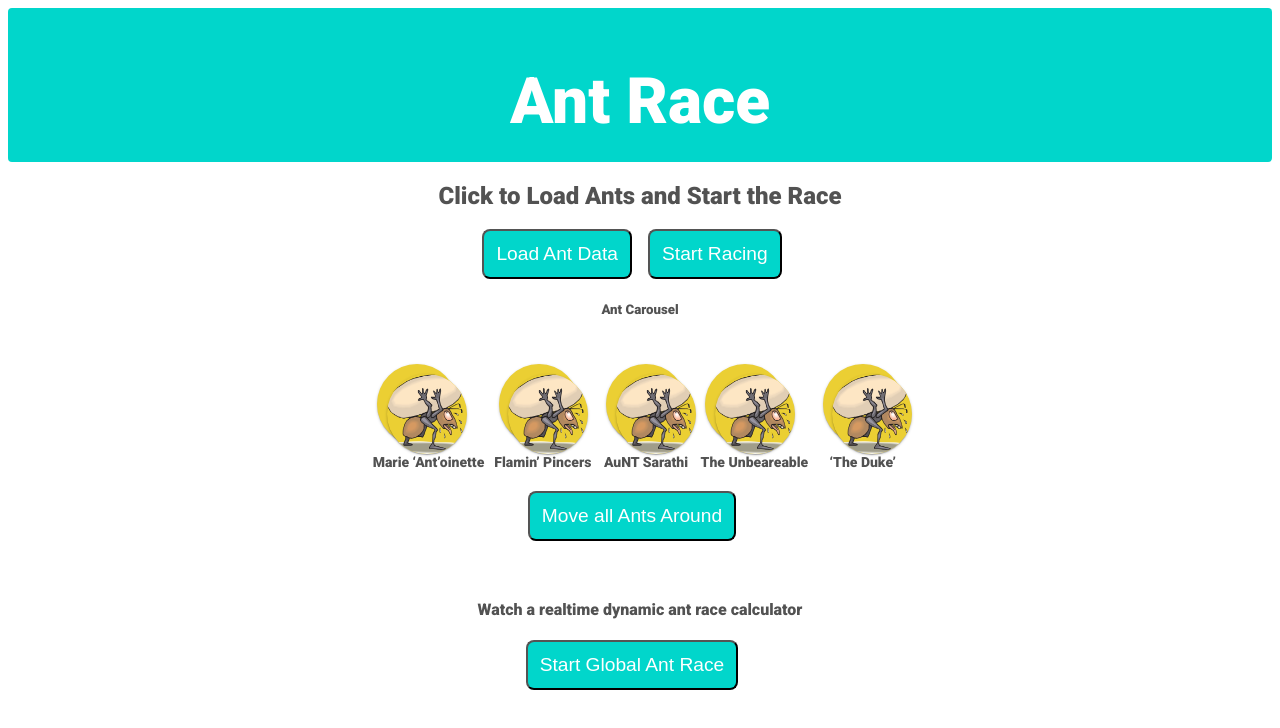
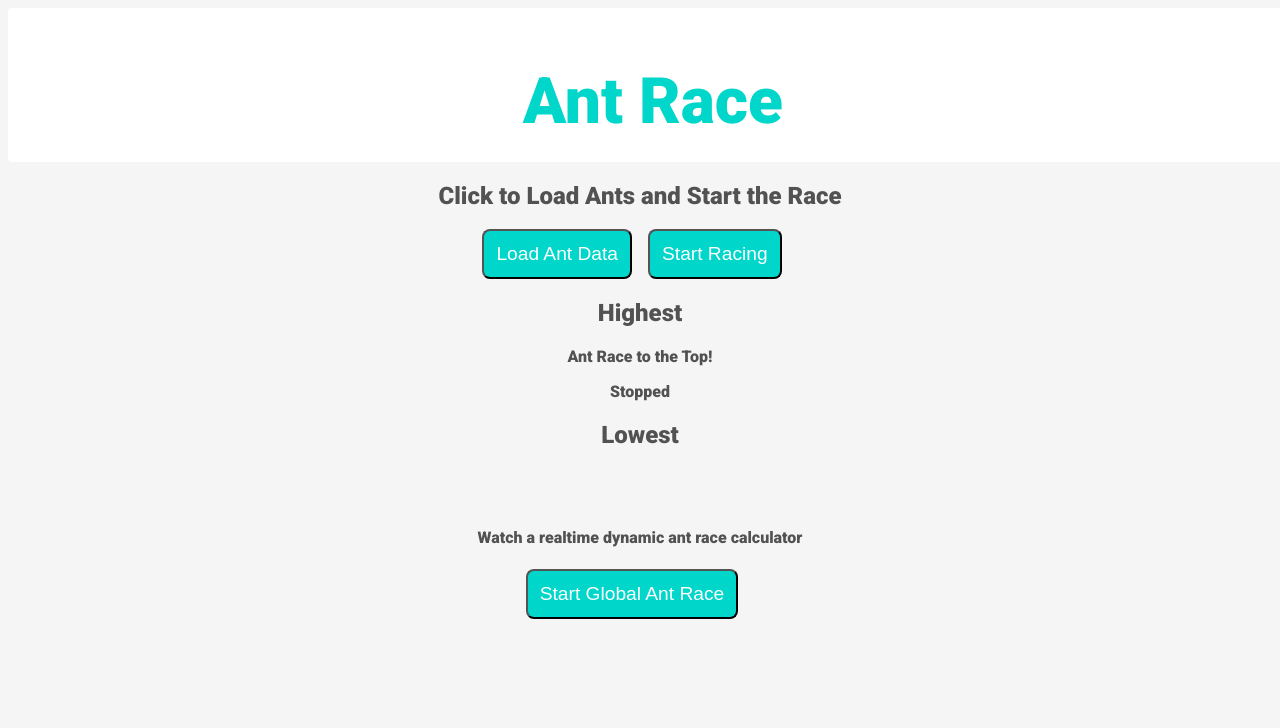
Before and after one commit to nottolivc/ant-race, a React (Create React App) app: page / in a window 1280 px wide. Shown: the top 728 px of the page. Built offline with nearby package versions, Linux system fonts and the light colour scheme.

Commit message:
seperated lean version of app mvp in to tsx folder, rest proptotyping in js for building more complex ui design

```diff
--- a/src/App.css
+++ b/src/App.css
@@ -1,17 +1,18 @@
-.App {
+body {
     text-align: center;
     font-family: 'Roboto', sans-serif;
     color: rgb(82, 82, 82);
-    font-size: 1rem;
+    background: whitesmoke;
 }
 
 header {
-    background: #01d6cb;
-    color: white;
+    color: #01d6cb;
+    background: white;
     height: 8rem;
     padding: 0.8rem;
     border-radius: 4px;
     font-size: 2rem;
+    width: 100%;
 }
 
 .filler {
--- a/src/App.js
+++ b/src/App.js
@@ -5,8 +5,8 @@ import { ANT_INIT, ANT_IN_PROGRESS, ANT_CALCULATED } from './reducers/ants';
 import { UI_IN_PROGRESS, UI_CALCULATED } from './reducers/ui';
 import ProgressBarTimer, { ProgressBar } from './components/ProgressBar';
 import seedData from './api/data.json';
-import AntRacer from './components/AntRacer';
-import Ant from './components/Ant';
+import AntRacer from './components/AntRacer.js';
+//import Ant from './components/Ant';
 import { generateAntWinLikelihoodCalculator } from './utils/algorithm';
 
 const App = (props) => {
@@ -66,8 +66,8 @@ const App = (props) => {
           )) : 'load data...'}
         </ul>
       </section>
-      <h5>Ant Carousel</h5>
-      <Ant />
+      {/* <h5>Ant Carousel</h5> */}
+      {/* <Ant /> */}
       <br />
       <br />
       <h4>Watch a realtime dynamic ant race calculator</h4>
--- a/src/components/AntRacer.js
+++ b/src/components/AntRacer.js
@@ -1,5 +1,5 @@
 import React, { useState } from 'react';
-import seedData from '../api/data.json';
+import seedData from '../api/data';
 import '../App.css';
 
 const AntRacer = () => {
@@ -12,7 +12,7 @@ const AntRacer = () => {
     function updateAnts(chances, idx) {
       const updateAnts = Object.assign({}, {ants});
       updateAnts.ants[idx].likelihoodOfAntWinning = chances;
-      updateAnts.ants[idx].calculatingOdds = "Calculating...";
+      updateAnts.ants[idx].calculatingOdds = "Calculating: ";
       setUpdateAnts(updateAnts);
     }
 
@@ -34,18 +34,21 @@ const AntRacer = () => {
       generateAntWinLikelihoodCalculator()(callback);
     });
   }
+  let done = false;
+  let status = updateAnts.ants && done === false ? <p>Race Started</p> : <p>Stopped</p>;
 
   const AntList = () => {
-    return antBuilder();
+    return antRaceBuilder();
   }
 
-  const antBuilder = () => {
+  const antRaceBuilder = () => {
       let ant = Object.keys(ants).sort((a, b) => ants[a].likelihoodOfAntWinning - ants[b].likelihoodOfAntWinning).reverse().map((idx) => {
       let racerId = "racer" + idx;
       let odds = Math.round(ants[idx].likelihoodOfAntWinning * 100)+"%";
+      done = true;
       return (
         <section className="card">
-        <ul id="racers" className={racerId}>
+          <ul id="racers" className={racerId}>
           <li>Odds of winning: {ants[idx].calculatingOdds}{ants[idx].likelihoodOfAntWinning}</li>
           <li>{ants[idx].name} has a {odds} probability of winning</li>
           <li>Name: {ants[idx].name}</li>
@@ -55,11 +58,12 @@ const AntRacer = () => {
         </section>
       );
     })
+
     return ant;
   }
 
+
   const loadData = () => {
-
     const ants = {};
     const fetchData = async () => {
       const result = seedData;
@@ -78,7 +82,10 @@ const AntRacer = () => {
     <div>
       <button type="button" onClick={loadData}>Load Ant Data</button>
       <button type="button" onClick={calculateOdds}>Start Racing</button>
+      <h2>Highest</h2>
+      <p>Ant Race to the Top! {status}</p>
       <AntList />
+      <h2>Lowest</h2>
     </div>
   );
 };
--- a/tsconfig.json
+++ b/tsconfig.json
@@ -4,7 +4,7 @@
       "target": "es5",
       "allowJs": true,
       "checkJs": false,
-      "jsx": "react",
+    //   "jsx": "react",
       "outDir": "./build",
       "rootDir": "./lib",
       "removeComments": true,
```
